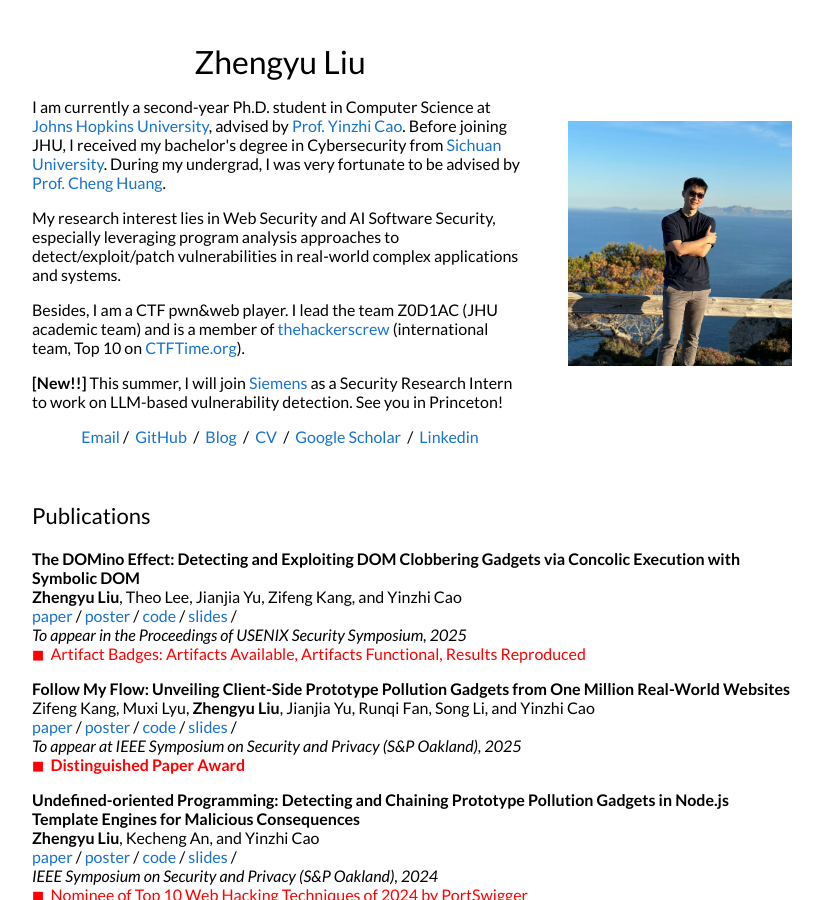
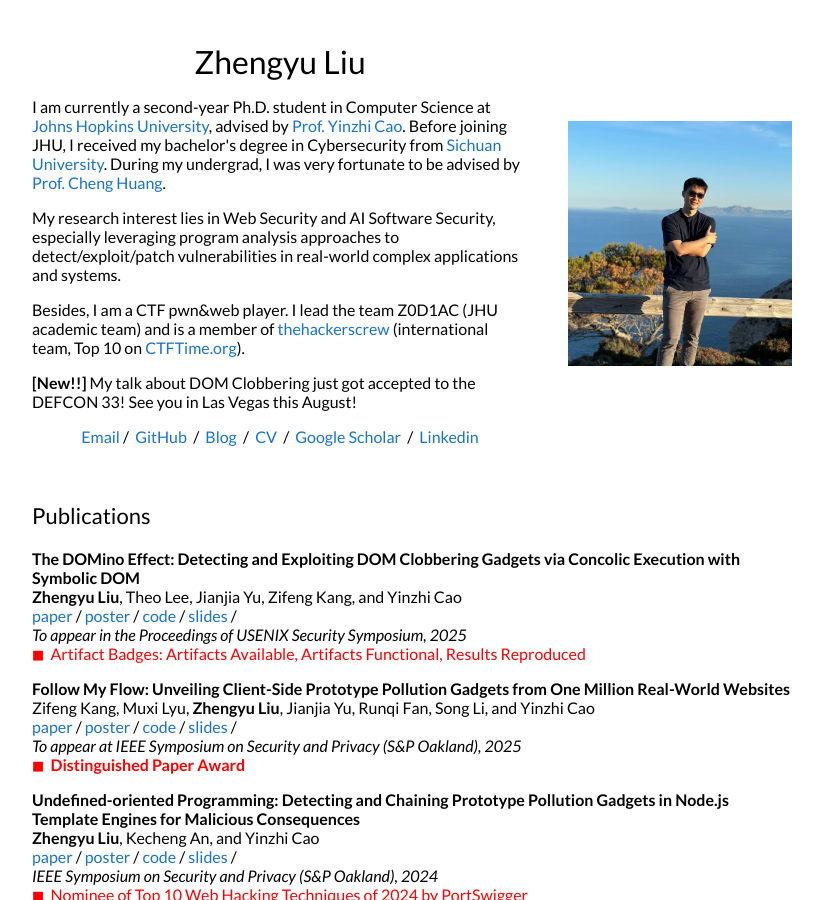
Before and after one commit to jackfromeast/jackfromeast.github.io, a Jekyll site: the page built from _posts/2025-01-22-DOMinoEffect.md, in a window 1280 px wide and 900 px high. Shown: the whole window, without its empty margins (228-1051 px from the left). Built offline with Jekyll 4.4.1, drawn with Linux system fonts in a browser that asks for light colours.

Commit message:
[News] Update the DEFCON news.

```diff
--- a/_layouts/default.html
+++ b/_layouts/default.html
@@ -50,7 +50,7 @@
                 Besides, I am a CTF pwn&web player. I lead the team Z0D1AC (JHU academic team) and is a member of <a href="https://www.thehackerscrew.team/members">thehackerscrew</a> (international team, Top 10 on <a href="https://ctftime.org/">CTFTime.org</a>).
               </p>
               <p>
-              <strong>[New!!]</strong> This summer, I will join <a href="https://www.siemens.com/global/en.html">Siemens</a> as a Security Research Intern to work on LLM-based vulnerability detection. See you in Princeton!
+              <strong>[New!!]</strong> My talk about DOM Clobbering just got accepted to the DEFCON 33! See you in Las Vegas this August!
               </p>
                 <!-- <p>
                 I played with team <a href="https://www.mccormick.northwestern.edu/computer-science/news-events/news/articles/2024/safeguarding-critical-software-infrastructure-through-novel-ai-systems.html">42-b3yond-6ug</a> in the <a href="https://aicyberchallenge.com/">AIxCC</a> competition, where we were awarded $2 million and advanced to the final competition (Top 7) in August 2025.
@@ -136,7 +136,7 @@
 
           {% for talk in site.talks %}
           <tr>
-            <td style="padding:1% 2.5%;width:75%;vertical-align:middle">
+            <td style="padding:0% 2.5%;width:75%;vertical-align:middle">
               {{talk.title}}
               <br>
               <em>{{talk.venue}}</em>
```
